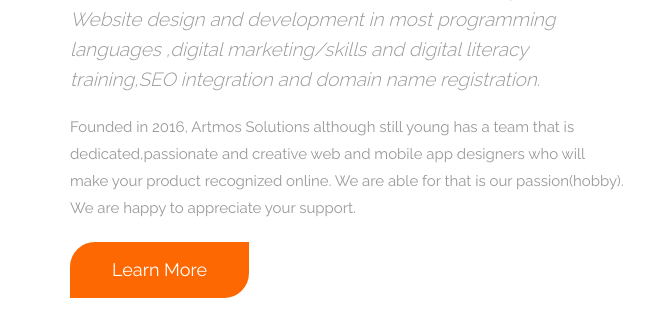
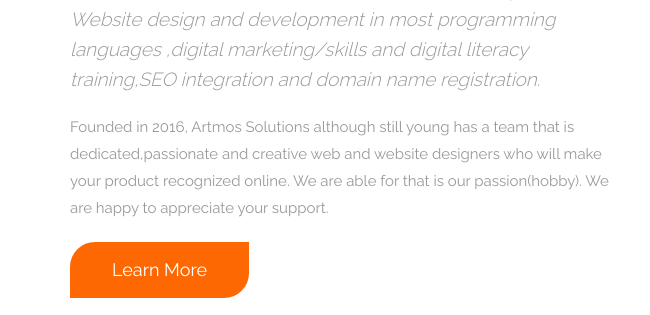
Before and after one commit to vostie/artmos, a plain HTML site: page index.html in a window 1280 px wide. Shown: the part 1178-1493 px from the top of the page, 0-650 px from the left. Drawn offline with Linux system fonts and the light colour scheme; grey boxes are pictures that could not be loaded.

Commit message:
Update index.html

```diff
--- a/index.html
+++ b/index.html
@@ -171,7 +171,7 @@
                         <h2>Welcome to Artmos Solutions</h2>
                         <p class="lead">An innovative team that is dedicated in Web hosting and Website design and development  in most programming languages ,digital marketing/skills and digital literacy training,SEO integration and domain name registration.</p>
                         <p>Founded in 2016, Artmos Solutions although still young has a team that is dedicated,passionate
-                            and creative web and mobile app designers who will make your product recognized online.
+                            and creative web and website designers who will make your product recognized online.
                             We are able for that is our passion(hobby). We are happy to appreciate your support. </p>
 
                         <a href="services.html" class="btn btn-light btn-radius btn-brd grd1">Learn More</a>
```
